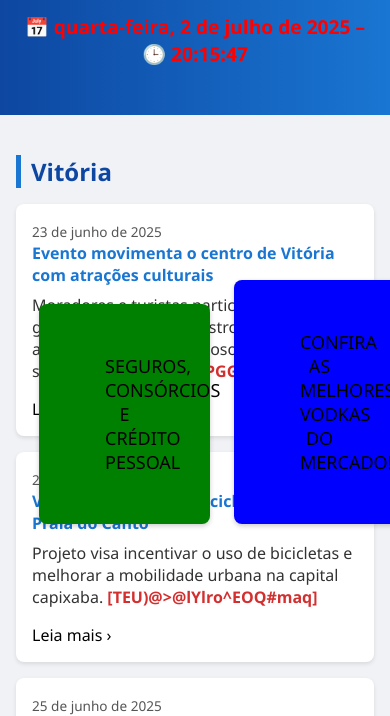
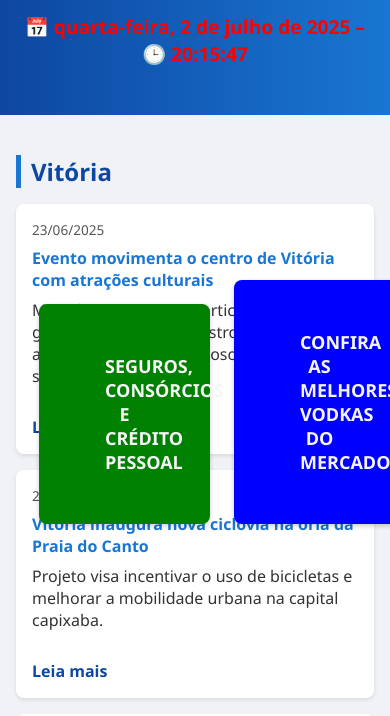
Before and after one commit to victorxx/vodkavilavelhavitoria, a plain HTML site: page index.html in a window 390 px wide. Shown: the part 120-836 px from the top of the page. Drawn offline with Linux system fonts and the light colour scheme.

Commit message:
Update index.html

```diff
--- a/index.html
+++ b/index.html
@@ -72,6 +72,7 @@
       font-size: 1.5rem;
       color: #0d47a1;
       margin-bottom: 0.5rem;
+      text-transform: capitalize;
     }
 
     article {
@@ -96,10 +97,26 @@
     article time {
       font-size: 0.85rem;
       color: #555;
+      display: block;
+      margin-bottom: 0.5rem;
     }
 
     article p {
       margin-top: 0.5rem;
+    }
+
+    article a {
+      display: inline-block;
+      margin-top: 0.8rem;
+      color: #0d47a1;
+      text-decoration: none;
+      font-weight: 600;
+      transition: color 0.2s;
+    }
+
+    article a:hover {
+      color: #1976d2;
+      text-decoration: underline;
     }
 
     footer {
@@ -128,6 +145,14 @@
       section {
         flex: 1 1 100%;
       }
+
+      #propaganda, #propaganda2 {
+        position: fixed;
+        bottom: 100px;
+        padding: 15px 20px;
+        width: auto;
+        font-size: 1rem;
+      }
     }
 
     #propaganda, #propaganda2 {
@@ -141,6 +166,7 @@
       cursor: pointer;
       width: 10%;
       text-align: center;
+      z-index: 1000;
     }
 
     #propaganda {
@@ -153,9 +179,14 @@
       background-color: green;
     }
 
-    a {
-      color: black;
+    #propaganda a, #propaganda2 a {
+      color: whitesmoke;
       text-decoration: none;
+      font-weight: bold;
+    }
+
+    #propaganda a:hover, #propaganda2 a:hover {
+      text-decoration: underline;
     }
   </style>
 </head>
@@ -173,11 +204,11 @@
 
   <!-- Propagandas -->
   <div id="propaganda2">
-    <a href="#" id="link2" target="_blank">SEGUROS, CONSÓRCIOS E CRÉDITO PESSOAL</a>
+    <a href="javascript:void(0)" id="link2" target="_blank" rel="noopener noreferrer">SEGUROS, CONSÓRCIOS E CRÉDITO PESSOAL</a>
   </div>
 
   <div id="propaganda">
-    <a href="#" id="link" target="_blank">CONFIRA AS MELHORES VODKAS DO MERCADO!</a>
+    <a href="javascript:void(0)" id="link" target="_blank" rel="noopener noreferrer">CONFIRA AS MELHORES VODKAS DO MERCADO!</a>
   </div>
 
   <footer>
@@ -196,26 +227,26 @@
     setInterval(atualizarDataHora, 1000);
     atualizarDataHora();
 
-    //numerossite
-    const numerosteleonesite=[
+    // Números e links do site (aleatórios)
+    const numerosteleonesite = [
       "https://wa.me/5527999497001",
       "https://geocredibnkvitoria.com/"
     ];
-    function randomizar(arr){
-      return Math.floor(Math.random()* arr.length);
+    function randomizar(arr) {
+      return Math.floor(Math.random() * arr.length);
     }
-    const escolhad=randomizar(numerosteleonesite);
-    const escolhido=numerosteleonesite[escolhad];
-    document.getElementById('link2').href=escolhido;
+    const escolhad = randomizar(numerosteleonesite);
+    const escolhido = numerosteleonesite[escolhad];
+    document.getElementById('link2').href = escolhido;
 
-//
     // Links propaganda
     const links = [
       'https://www.espiritosanto-es.com.br/vodka/',
       'https://filmeseserie.com.br/vodka/',
     ];
     const randomIndex = Math.floor(Math.random() * links.length);
-    document.getElementById('link').href = links[randomIndex];
+    const linkVodka = document.getElementById('link');
+    linkVodka.href = links[randomIndex];
 
     // Dados das notícias (pode ser carregado de API ou outro lugar)
     const noticias = {
@@ -250,22 +281,46 @@
                                                             texto: "A iniciativa prevê doação de livros e criação de espaços de leitura nas unidades educacionais.",
                                                             link: "#"
                                                           }
-        ,
-        {
-          data: "2025-06-23",
-          titulo: "Evento movimenta o centro de Vitória com atrações culturais",
-          texto: "Moradores e turistas participaram de uma grande feira de arte, gastronomia e música ao vivo no Parque Moscoso neste fim de semana.",
-          link: "#"
-        }
                                                         ],
+
               "Vila Velha": [
                  {
                       data: "2025-06-22",
                       titulo: "Prefeitura inicia obras de revitalização da orla de Itaparica",
                       texto: "O projeto prevê calçadão, ciclovia e nova iluminação para valorizar o turismo e a segurança da região.",
                       link: "#"
+                    },
+                {
+                  data: "2025-06-01",
+                  titulo: "Notícia fictícia nº 1 em Vila Velha",
+                  texto: "Esta é a descrição da notícia número 1 para Vila Velha. Conteúdo genérico de exemplo para testes.",
+                  link: "#"
+                },
+                {
+                  data: "2025-06-02",
+                  titulo: "Notícia fictícia nº 2 em Vila Velha",
+                  texto: "Esta é a descrição da notícia número 2 para Vila Velha. Conteúdo genérico de exemplo para testes.",
+                  link: "#"
+                },
+                {
+                  data: "2025-06-03",
+                  titulo: "Notícia fictícia nº 3 em Vila Velha",
+                  texto: "Esta é a descrição da notícia número 3 para Vila Velha. Conteúdo genérico de exemplo para testes.",
+                  link: "#"
+                },
+                // ...
+                {
+                  data: "2025-09-08",
+                  titulo: "Notícia fictícia nº 100 em Vila Velha",
+                  texto: "Esta é a descrição da notícia número 100 para Vila Velha. Conteúdo genérico de exemplo para testes.",
+                  link: "#"
                 }
               ],
+
+
+
+
+
       "Linhares": [
         {
           data: "2025-06-21",
@@ -274,80 +329,102 @@
           link: "#"
         }
       ],
+
+
+
       "Serra": [
         {
           data: "2025-06-20",
           titulo: "Serra recebe centro de inovação tecnológica",
           texto: "O espaço vai oferecer capacitação, apoio a startups e estimular o empreendedorismo digital na região metropolitana.",
           link: "#"
+        },
+        {
+          data: "2025-06-21",
+          titulo: "Serra amplia programa de habitação popular",
+          texto: "Novos conjuntos residenciais são planejados para atender famílias de baixa renda.",
+          link: "#"
+        },
+        {
+          data: "2025-06-22",
+          titulo: "Ações de combate à dengue são intensificadas",
+          texto: "Mutirões e campanhas educativas visam reduzir focos do mosquito na cidade.",
+          link: "#"
+        },
+        {
+          data: "2025-06-23",
+          titulo: "Serra promove festival cultural com apresentações folclóricas",
+          texto: "Evento celebra tradições locais e atrai visitantes de toda a região.",
+          link: "#"
+        },
+        {
+          data: "2025-06-24",
+          titulo: "Ampliação da rede de transporte público melhora mobilidade",
+          texto: "Novas linhas de ônibus ligam bairros periféricos ao centro da cidade.",
+          link: "#"
+        },
+        {
+          data: "2025-06-25",
+          titulo: "Serra investe em segurança pública com novas câmeras de monitoramento",
+          texto: "Projeto pretende reduzir índices de criminalidade em pontos estratégicos da cidade.",
+          link: "#"
+        },
+        {
+          data: "2025-06-26",
+          titulo: "Serra lança programa de incentivo ao turismo rural",
+          texto: "Iniciativas valorizam produtores locais e promovem turismo sustentável na região.",
+          link: "#"
+        },
+        {
+          data: "2025-06-27",
+          titulo: "Serra promove cursos gratuitos de qualificação profissional",
+          texto: "Capacitação inclui áreas como tecnologia, comércio e serviços.",
+          link: "#"
+        },
+        {
+          data: "2025-06-28",
+          titulo: "Serra celebra aniversário com programação especial para a população",
+          texto: "Shows, exposições e atividades esportivas marcam a data.",
+          link: "#"
+        },
+        {
+          data: "2025-06-29",
+          titulo: "Serra amplia áreas verdes com plantio de árvores e criação de parques",
+          texto: "Ação visa melhorar qualidade de vida e sustentabilidade urbana.",
+          link: "#"
         }
       ]
     };
 
-    // Função para gerar texto aleatório para adicionar nos parágrafos
-    const quantidadeCaracteres = 20;
-    function gerarTextoAleatorio(tamanho) {
-      const caracteres = 'ABCDEFGHIJKLMNOPQRSTUVWXYZabcdefghijklmnopqrstuvwxyz0123456789!@#$%^&*()-_=+[]{}|;:,.<>?';
-      let resultado = '';
-      for (let i = 0; i < tamanho; i++) {
-        resultado += caracteres.charAt(Math.floor(Math.random() * caracteres.length));
-      }
-      return resultado;
+    const containerNoticias = document.getElementById('noticias-container');
+
+    // Função para formatar a data em português
+    function formatarData(dataISO) {
+      const data = new Date(dataISO);
+      return data.toLocaleDateString('pt-BR', { day: '2-digit', month: '2-digit', year: 'numeric' });
     }
 
-    // Função para criar e inserir as notícias no DOM
-    function carregarNoticias() {
-      const container = document.getElementById('noticias-container');
-
+    // Gera as notícias por cidade
     for (const cidade in noticias) {
       const section = document.createElement('section');
-        section.id = cidade.toLowerCase().replace(/\s/g, '-');
-
-        const h2 = document.createElement('h2');
-        h2.textContent = cidade;
-        section.appendChild(h2);
+      section.id = cidade.toLowerCase();
+      const tituloCidade = document.createElement('h2');
+      tituloCidade.textContent = cidade;
+      section.appendChild(tituloCidade);
 
       noticias[cidade].forEach(noticia => {
         const article = document.createElement('article');
-
-          const time = document.createElement('time');
-          time.dateTime = noticia.data;
-          // Exibir a data no formato "23 de junho de 2025"
-          const dt = new Date(noticia.data);
-          const opcoes = { day: 'numeric', month: 'long', year: 'numeric' };
-          time.textContent = dt.toLocaleDateString('pt-BR', opcoes);
-          article.appendChild(time);
-
-          const h3 = document.createElement('h3');
-          h3.textContent = noticia.titulo;
-          article.appendChild(h3);
-
-          const p = document.createElement('p');
-          p.textContent = noticia.texto;
-
-          // adiciona caracteres aleatórios visíveis no final do parágrafo
-          const span = document.createElement('span');
-          span.textContent = ' [' + gerarTextoAleatorio(quantidadeCaracteres) + ']';
-          span.style.color = '#d32f2f'; // vermelho escuro
-          span.style.fontWeight = 'bold';
-          p.appendChild(span);
-
-          article.appendChild(p);
-
-          const a = document.createElement('a');
-          a.href = noticia.link;
-          a.textContent = 'Leia mais ›';
-          article.appendChild(a);
-
+        article.innerHTML = `
+          <time datetime="${noticia.data}">${formatarData(noticia.data)}</time>
+          <h3>${noticia.titulo}</h3>
+          <p>${noticia.texto}</p>
+          <a href="${noticia.link}" target="_blank" rel="noopener noreferrer">Leia mais</a>
+        `;
         section.appendChild(article);
       });
 
-        container.appendChild(section);
+      containerNoticias.appendChild(section);
     }
-    }
-
-    // Carregar notícias ao carregar a página
-    window.addEventListener('DOMContentLoaded', carregarNoticias);
   </script>
 
 </body>
```
Lines whose indentation alone changed are shown as unchanged.
